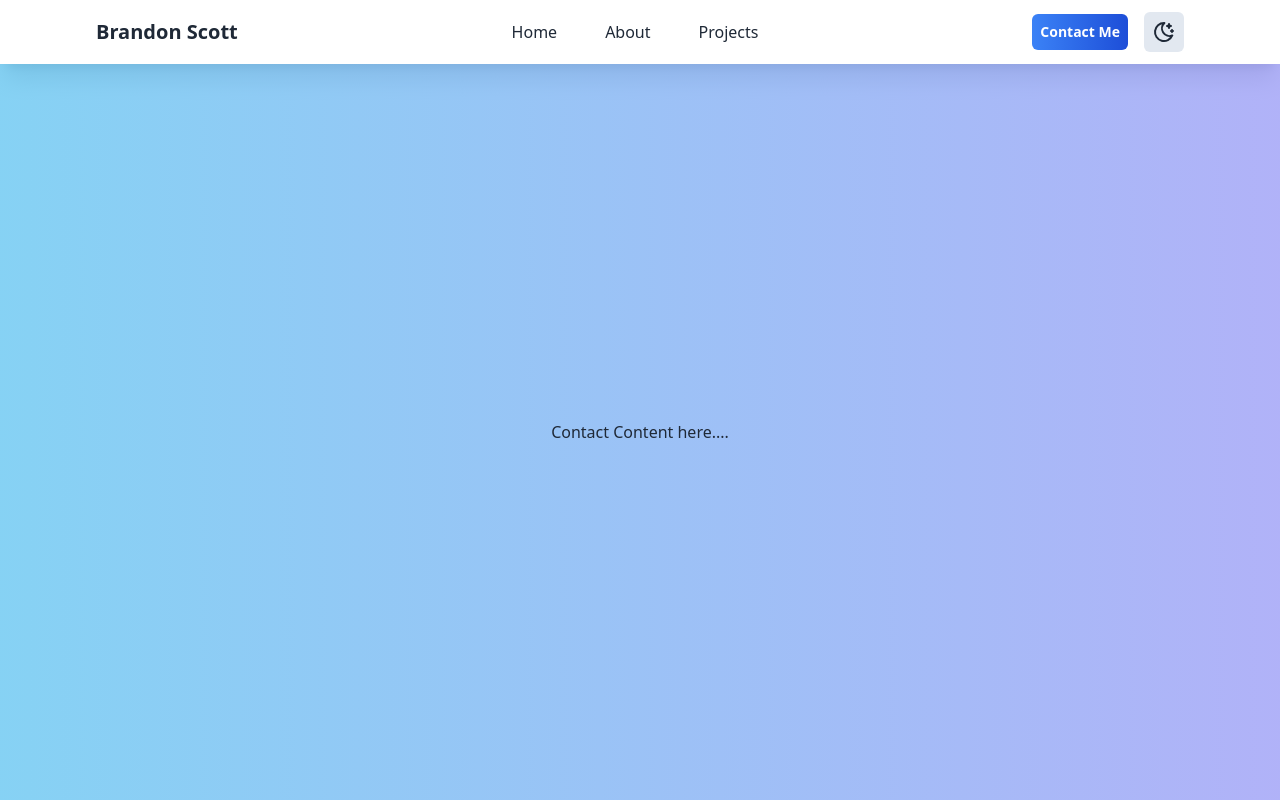
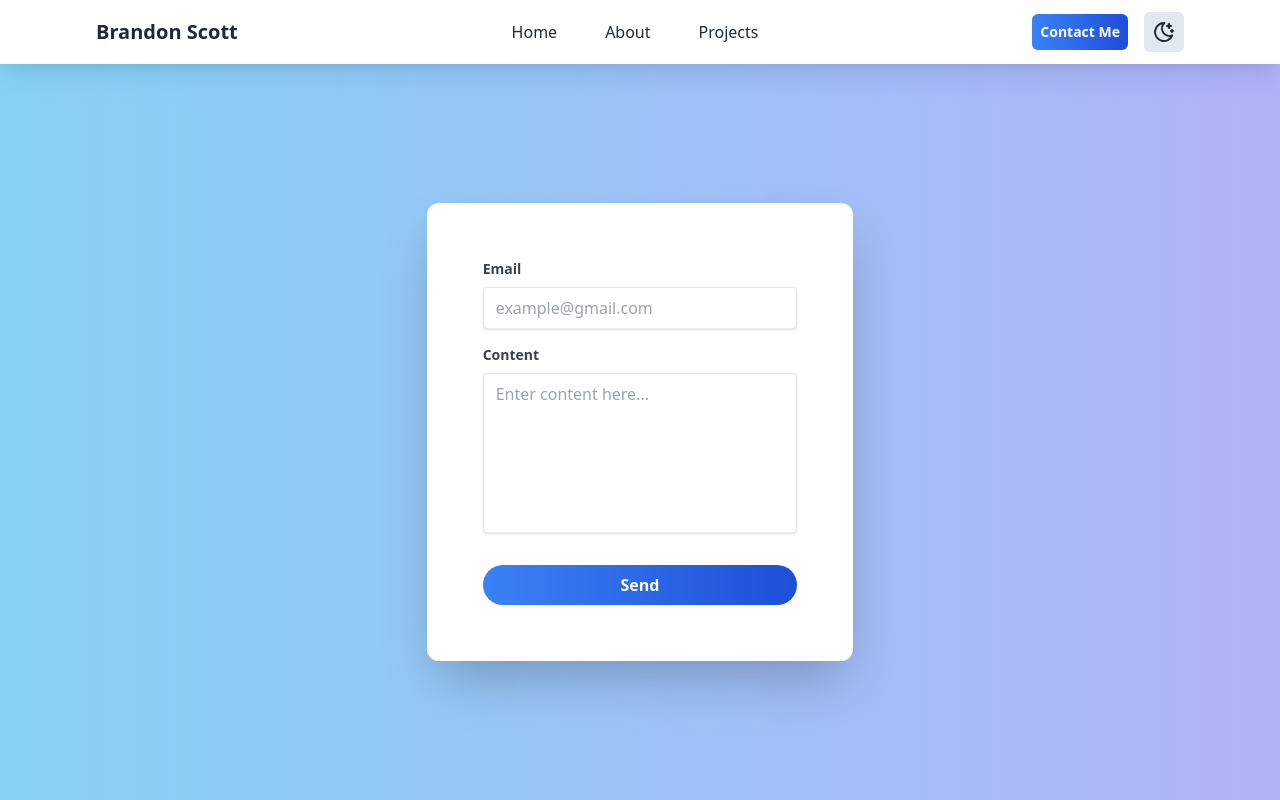
Before and after one commit to brandonscott4/portfolioV2, a React (Vite) app in the folder portfolio/: page /contact in a window 1280 px wide. Built offline with nearby package versions, Linux system fonts and the light colour scheme.

Commit message:
added contact form (no functionality)

```diff
--- a/portfolio/src/components/Contact.jsx
+++ b/portfolio/src/components/Contact.jsx
@@ -1,9 +1,44 @@
 function Contact() {
   return (
     <>
-      <p>Contact Content here....</p>
+      <div className="bg-white p-14 rounded-xl shadow-2xl w-1/3">
+        <form action="">
+          <div className="flex flex-col">
+            <label
+              htmlFor="email"
+              className="text-gray-700 text-sm font-bold mb-2"
+            >
+              Email
+            </label>
+            <input
+              id="email"
+              type="text"
+              placeholder="example@gmail.com"
+              className="shadow border rounded w-full py-2 px-3 focus:outline-none focus:border-gray-500"
+            />
+
+            <label
+              htmlFor="content"
+              className="text-gray-700 text-sm font-bold mb-2 mt-4"
+            >
+              Content
+            </label>
+            <textarea
+              id="content"
+              placeholder="Enter content here..."
+              className="shadow border rounded w-full py-2 px-3 h-40 text-gray-700 focus:outline-none focus:border-gray-500 resize-none break-words"
+            />
+
+            <button className="mt-8 bg-gradient-to-r from-blue-500 to-blue-700 hover:from-blue-700 hover:to-blue-900 text-white font-bold py-2 px-4 rounded-3xl">
+              Send
+            </button>
+          </div>
+        </form>
+      </div>
     </>
   );
 }
 
 export default Contact;
+
+//needs setting up with formsubmit
```
